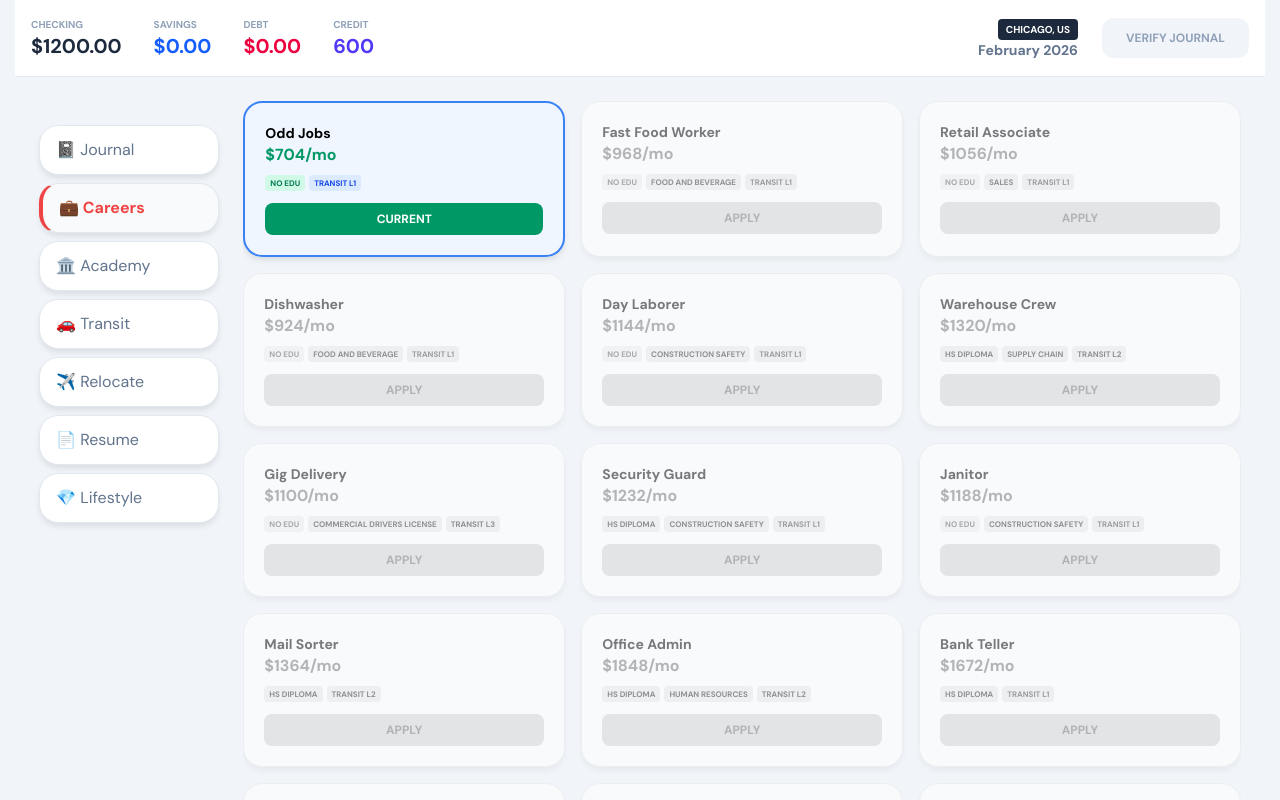
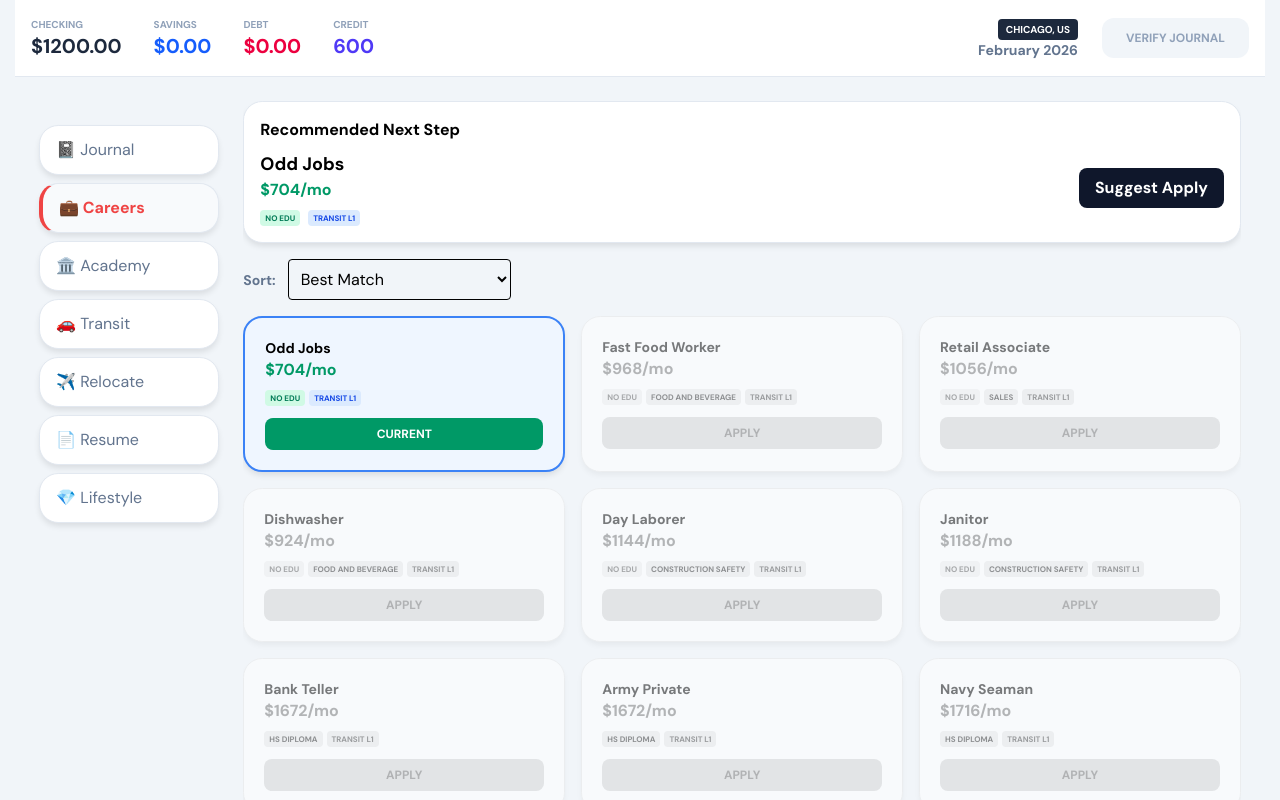
Before and after one commit to johnmorgan-web/Life-Simulator, a React (Vite) app: page / in a window 1280 px wide. Both pictures are taken after a click on the button "💼 Careers". Shown: the top 800 px of the page. Built offline with nearby package versions, Linux system fonts and the light colour scheme.

Commit message:
Add Career sort

```diff
--- a/src/tabs/Careers.tsx
+++ b/src/tabs/Careers.tsx
@@ -1,12 +1,120 @@
 import { useGame } from '../context/GameContext'
 import type { Job } from '../types/models.types'
+import { useMemo, useState } from 'react'
+
+const EDU_LEVEL: Record<string, number> = {
+  'HS Diploma': 0,
+  'Trade Cert': 1,
+  'Bachelors Degree': 2,
+  'Masters Degree': 3,
+  'PhD': 4,
+  'Medical School': 3
+}
+
+type SortKey = 'best-match' | 'certificates' | 'transit' | 'highest-pay' | 'lowest-pay' | 'alpha' | 'highest-edu' | 'lowest-edu'
 
 export default function Careers() {
   const { state, applyForJob, jobBoard } = useGame()
+  const [sort, setSort] = useState<SortKey>('best-match')
+
+  // scoring for recommendation: favors certificate match, transportation match, education match, and pay bump
+  const scoreJob = (j: Job) => {
+    let score = 0
+    const currentPay = (state.job?.base || 0) * state.city.p * 0.8
+    const jobPay = j.base * state.city.p * 0.8
+    if (!j.req || state.credentials.includes(j.req)) score += 30
+    if (!j.certReq || state.credentials.includes(j.certReq)) score += 35
+    if (state.transit.level >= j.tReq) score += 20
+    // penalties for missing requirements
+    if (j.certReq && !state.credentials.includes(j.certReq)) score -= 10
+    if (j.req && !state.credentials.includes(j.req)) score -= 15
+    // pay bump preference (normalized)
+    const payBump = Math.max(0, jobPay - currentPay)
+    score += Math.min(25, Math.round((payBump / Math.max(1, currentPay)) * 100))
+    return score
+  }
+
+  // Recommend best job
+  const recommended = useMemo(() => {
+    const candidates: { job: Job; score: number }[] = jobBoard.map((j: Job) => ({ job: j, score: scoreJob(j) }))
+    candidates.sort((a: { job: Job; score: number }, b: { job: Job; score: number }) => b.score - a.score)
+    return candidates.length ? candidates[0].job : null
+  }, [jobBoard, state.credentials, state.transit, state.job, state.city])
+
+  // Sorting
+  const sortedJobs = useMemo(() => {
+    const copy = [...jobBoard]
+    switch (sort) {
+      case 'certificates':
+        return copy.sort((a, b) => {
+          const aHas = a.certReq ? (state.credentials.includes(a.certReq) ? 1 : 0) : 1
+          const bHas = b.certReq ? (state.credentials.includes(b.certReq) ? 1 : 0) : 1
+          return bHas - aHas
+        })
+      case 'transit':
+        return copy.sort((a, b) => (state.transit.level >= b.tReq ? 1 : 0) - (state.transit.level >= a.tReq ? 1 : 0)).reverse()
+      case 'highest-pay':
+        return copy.sort((a, b) => b.base - a.base)
+      case 'lowest-pay':
+        return copy.sort((a, b) => a.base - b.base)
+      case 'alpha':
+        return copy.sort((a, b) => a.title.localeCompare(b.title))
+      case 'highest-edu':
+        return copy.sort((a, b) => (EDU_LEVEL[b.req || 'HS Diploma'] || 0) - (EDU_LEVEL[a.req || 'HS Diploma'] || 0))
+      case 'lowest-edu':
+        return copy.sort((a, b) => (EDU_LEVEL[a.req || 'HS Diploma'] || 0) - (EDU_LEVEL[b.req || 'HS Diploma'] || 0))
+      case 'best-match':
+      default:
+        return copy.sort((a, b) => scoreJob(b) - scoreJob(a))
+    }
+  }, [jobBoard, sort, state.credentials, state.transit, state.job, state.city])
 
   return (
+    <div>
+      {/* Recommendation Section */}
+      {recommended ? (
+        <div className="glass p-4 mb-4">
+          <h3 className="font-bold">Recommended Next Step</h3>
+          <div className="mt-2 flex items-center justify-between">
+            <div>
+              <div className="font-bold text-lg">{recommended.title}</div>
+              <div className="text-emerald-600 font-bold">${Math.round(recommended.base * state.city.p * 0.8)}/mo</div>
+              <div className="mt-2 flex gap-2">
+                <span className={`req-tag ${!recommended.req || state.credentials.includes(recommended.req) ? 'bg-emerald-100 text-emerald-700' : 'bg-rose-100 text-rose-700'}`}>{recommended.req || 'No Edu'}</span>
+                {recommended.certReq && <span className={`req-tag ${state.credentials.includes(recommended.certReq) ? 'bg-emerald-100 text-emerald-700' : 'bg-rose-100 text-rose-700'}`}>{recommended.certReq}</span>}
+                <span className={`req-tag ${state.transit.level >= recommended.tReq ? 'bg-blue-100 text-blue-700' : 'bg-rose-100 text-rose-700'}`}>Transit L{recommended.tReq}</span>
+              </div>
+            </div>
+            <div>
+              <button
+                onClick={() => applyForJob(recommended)}
+                className={`py-2 px-4 ${(!recommended.req || state.credentials.includes(recommended.req)) && (!recommended.certReq || state.credentials.includes(recommended.certReq)) && state.transit.level >= recommended.tReq ? 'bg-slate-900 text-white' : 'bg-slate-300 text-slate-500 cursor-not-allowed'} rounded-lg font-bold`}
+                disabled={!( (!recommended.req || state.credentials.includes(recommended.req)) && (!recommended.certReq || state.credentials.includes(recommended.certReq)) && state.transit.level >= recommended.tReq)}
+              >
+                Suggest Apply
+              </button>
+            </div>
+          </div>
+        </div>
+      ) : null}
+
+      {/* Sort Controls */}
+      <div className="mb-4 flex items-center gap-3">
+        <label className="text-sm font-bold text-slate-500">Sort:</label>
+        <select value={sort} onChange={e => setSort(e.target.value as SortKey)} className="p-2 border rounded">
+          <option value="best-match">Best Match</option>
+          <option value="certificates">Certificates (owned first)</option>
+          <option value="transit">By Transit Compatibility</option>
+          <option value="highest-pay">Highest Pay</option>
+          <option value="lowest-pay">Lowest Pay</option>
+          <option value="alpha">Alphabetical</option>
+          <option value="highest-edu">Highest Education Req</option>
+          <option value="lowest-edu">Lowest Education Req</option>
+        </select>
+      </div>
+
       <div className="grid grid-cols-3 gap-4">
-      {jobBoard.map((j: Job) => {
+        {sortedJobs.map((j: Job) => {
           const edMet = !j.req || state.credentials.includes(j.req)
           const certMet = !j.certReq || state.credentials.includes(j.certReq)
           const trMet = state.transit.level >= j.tReq
@@ -40,5 +148,6 @@ export default function Careers() {
           )
         })}
       </div>
+    </div>
   )
 }
```
Lines whose indentation alone changed are shown as unchanged.
